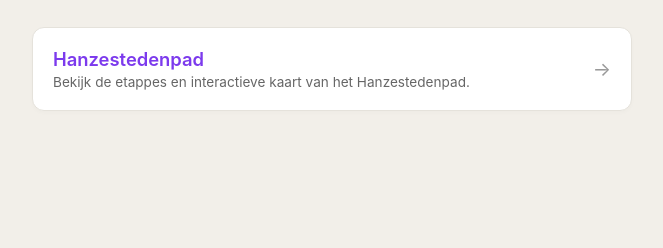
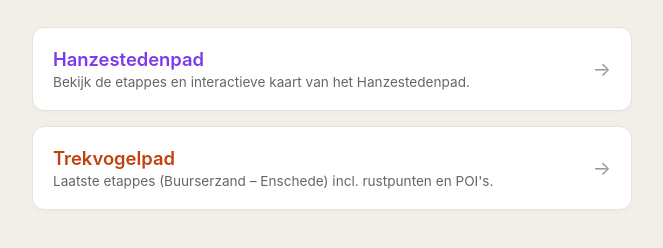
Before and after one commit to lswarte99/wandelkaart, a plain HTML site: page index.html in a window 1280 px wide. Shown: the part 124-372 px from the top of the page, without its empty margins (308-971 px from the left). Drawn offline with Linux system fonts and the light colour scheme.

Commit message:
Refactor HTML for Trekvogelpad card and styles

```diff
--- a/index.html
+++ b/index.html
@@ -5,9 +5,9 @@
   <meta name="viewport" content="width=device-width, initial-scale=1.0">
   <title>Wandelkaart - Centrale Hub</title>
 
-    <link rel="manifest" href="manifest-hub.json?v=hub1" />
-    <link rel="icon" type="image/png" sizes="192x192" href="hub-icon.jpeg" />
-    <link rel="apple-touch-icon" href="hub-icon.jpeg" />
+  <link rel="manifest" href="manifest-hub.json?v=hub1" />
+  <link rel="icon" type="image/png" sizes="192x192" href="hub-icon.jpeg" />
+  <link rel="apple-touch-icon" href="hub-icon.jpeg" />
 
   <style>
     :root {
@@ -16,6 +16,7 @@
       --text-color: #2c2c2c;
       --accent-color: #7c3aed;
       --accent-hover: #6d28d9;
+      --terra-color: #c2410c;
       --border-color: #e5e2db;
     }
     body {
@@ -69,11 +70,17 @@
       transform: translateY(-2px);
       border-color: var(--accent-color);
     }
+    .card.trekvogelpad:hover {
+      border-color: var(--terra-color);
+    }
     .card-title {
       font-size: 1.15rem;
       font-weight: 600;
       margin: 0 0 4px 0;
       color: var(--accent-color);
+    }
+    .card.trekvogelpad .card-title {
+      color: var(--terra-color);
     }
     .card-desc {
       font-size: 0.85rem;
@@ -104,6 +111,15 @@
         <div class="arrow">&rarr;</div>
       </a>
 
+      <!-- Trekvogelpad Kaart -->
+      <a href="./trekvogelpad/" class="card trekvogelpad">
+        <div>
+          <h2 class="card-title">Trekvogelpad</h2>
+          <p class="card-desc">Laatste etappes (Buurserzand – Enschede) incl. rustpunten en POI's.</p>
+        </div>
+        <div class="arrow">&rarr;</div>
+      </a>
+
       <!-- Toekomstige kaarten kun je hier makkelijk onderzetten -->
     </div>
   </div>
```
